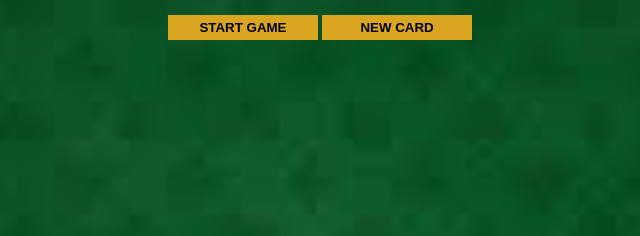
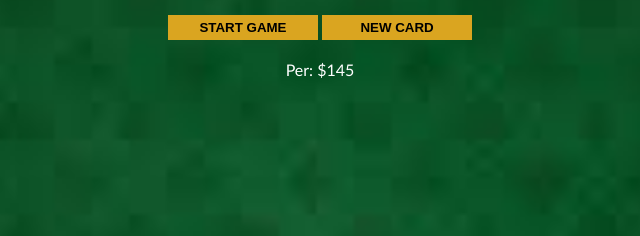
Before and after one commit to AryaKris/Blackjack-game, a plain HTML site: page index.html in a window 1280 px wide. Shown: the part 160-396 px from the top of the page, 320-960 px from the left. Drawn offline with Linux system fonts and the light colour scheme.

Commit message:
adding objects

```diff
--- a/index.html
+++ b/index.html
@@ -11,6 +11,7 @@
     <p id = "sum-el">Sum:</p>
     <button onclick="startGame()">START GAME</button>
     <button onclick="newCard()">NEW CARD</button>
+    <p id="player-el"></p>
     <script src="index.js"></script>
 </body>
 
--- a/index.js
+++ b/index.js
@@ -9,6 +9,16 @@ let message = ""
 let messageEl = document.getElementById("message-el")
 let sumEl = document.getElementById("sum-el")
 let cardsEl = document.getElementById("cards-el")
+
+let player = {
+    name: "Per",
+    chips: 145
+}
+
+
+let playerEl = document.getElementById("player-el")
+playerEl.textContent = player.name + ": $" + player.chips
+
 
 // 1. Create a function, getRandomCard(), that always returns the number 5
 function getRandomCard() {
```
